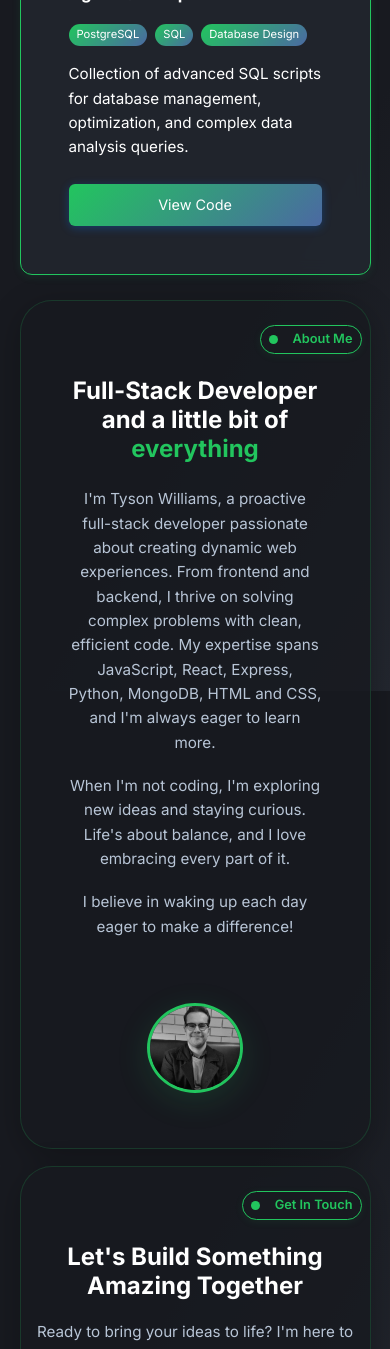
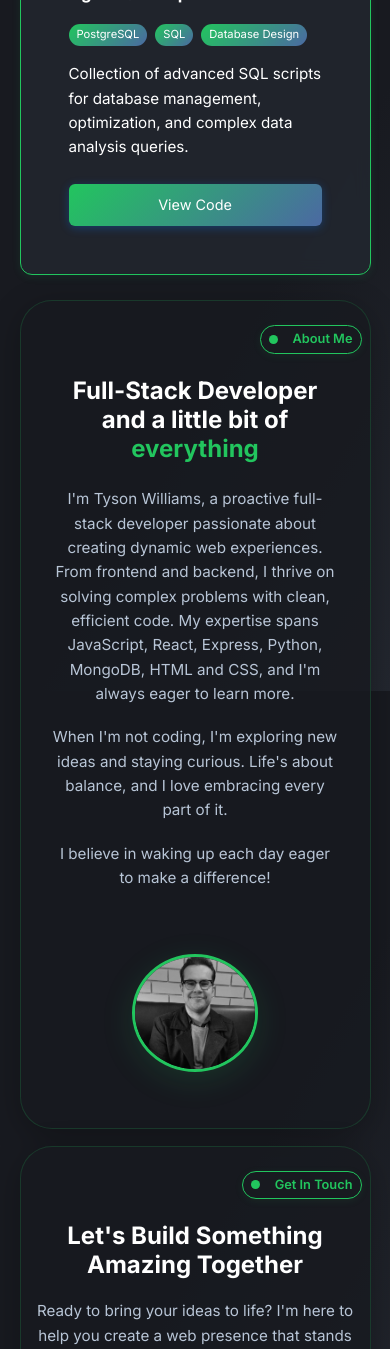
Before and after one commit to TysonPWilliams/Tyson_Portfolio, a React (Vite) app: page /#/ in a window 390 px wide. Shown: the part 2685-4034 px from the top of the page. Built offline with nearby package versions, Linux system fonts and the light colour scheme.

Commit message:
Increased picture of myself on mobile device

```diff
--- a/src/About.css
+++ b/src/About.css
@@ -13,7 +13,7 @@
   background: var(--glass-bg);
   border-radius: 2rem;
   box-shadow: 0 8px 32px rgba(0,0,0,0.25);
-  padding: 3.5rem 3rem 3rem 3rem;
+  padding: 3.5rem 2rem 3rem 2rem;
   max-width: 900px;
   width: 100%;
   display: flex;
@@ -120,7 +120,7 @@
     padding: 0.2rem 0.5rem;
   }
   .about-profile-modern {
-    width: 90px;
-    height: 90px;
+    width: 120px;
+    height: 120px;
   }
 }
```
